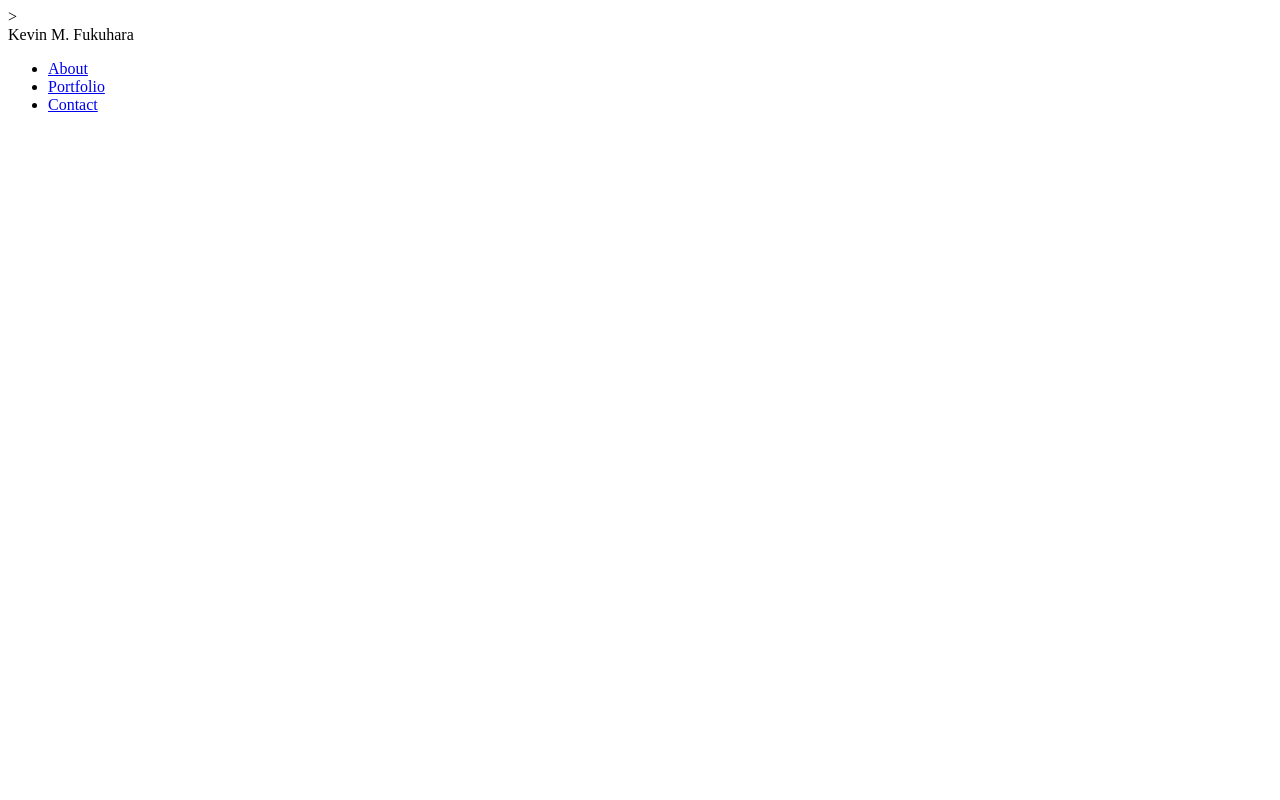
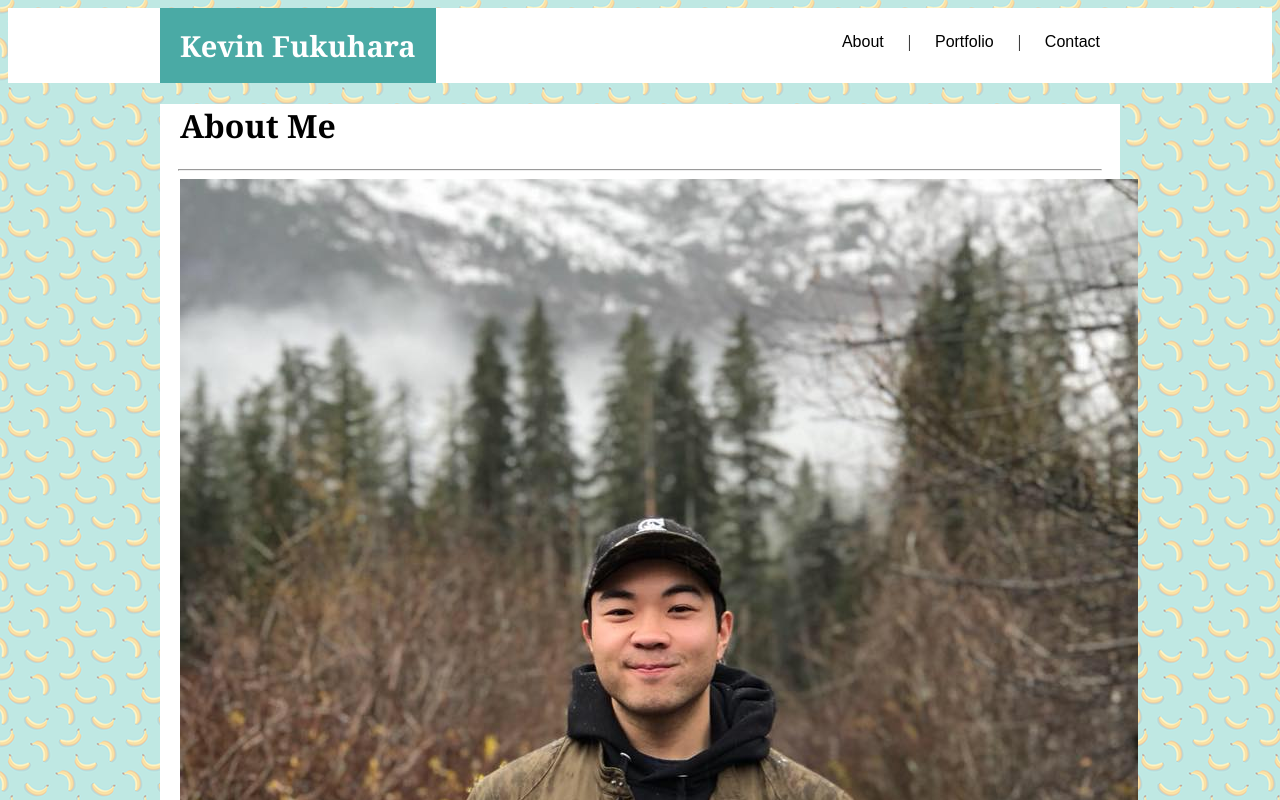
Before and after one commit to kevinfukuhara/Basic-Portfolio, a plain HTML site: page index.html in a window 1280 px wide. Shown: the top 800 px of the page. Drawn offline with Linux system fonts and the light colour scheme.

Commit message:
Added css file (incomplete as of now) and some images for the webpages

```diff
--- a/assets/css/style.css
+++ b/assets/css/style.css
@@ -0,0 +1,99 @@
+/* GLOBAL TAG - CSS ELEMENTS */
+header {
+	display:inline-block;
+	width:100%;
+	background-color: white;
+}
+
+h1 {
+	font-family: Georgia, Times, "Times New Roman", serif;
+}
+
+body {
+	/*
+	background-color: black;
+	*/
+	background-image: url("../images/bananas.png");
+	background-repeat: repeat;
+}
+
+footer {
+	display:inline-block;
+	width:100%;
+	text-align: center;
+}
+
+p {
+	font-family: Arial, "Helvetica Neue", Helvetica, sans-serif;
+}
+
+/**********************************/
+/***** CLASS - CSS ELEMENTS *******/
+/**********************************/
+.titleH1 {
+	display:inline;
+	float:left;
+	position: relative;
+	align-items: center;
+	background-color: #4aaaa5;
+	color: white;
+	font-size: 29px;
+	margin:0;
+	padding: 18px 20px;
+}
+
+.titleNav {
+	display:inline;
+	float:left;
+	position: relative;
+	align-items: center;
+}
+
+/* Style the top navigation bar */
+.topnav {
+	overflow: hidden;
+	background-color: white;
+	float:right;
+}
+
+/* Style the topnav links */
+.topnav a {
+    display: inline-block;
+    color: black;
+    text-align: center;
+    padding: 25px 20px;
+    text-decoration: none;
+    font-family: Arial, "Helvetica Neue", Helvetica, sans-serif;
+}
+
+/* Change color on hover */
+.topnav a:hover {
+    background-color: #4aaaa5;
+    color: black;
+}
+
+.marginMe {
+	width:960px;
+	margin-right: auto;
+	margin-left: auto;
+	background-color:white;
+}
+
+.bodyPadding {
+	padding: 0px 20px;
+}
+
+
+
+.lineShort {
+	width: 96%;
+}
+
+.bodyTitle {
+
+}
+
+
+/**********************************/
+/***** ID - CSS ELEMENTS *******/
+/**********************************/
--- a/index.html
+++ b/index.html
@@ -5,38 +5,54 @@
     <meta charset="UTF-8">
     <meta name="viewport" content="width=device-width, initial-scale=1.0">
     <meta http-equiv="X-UA-Compatible" content="ie=edge">
+    <link href="assets/css/style.css" rel="stylesheet" type="text/css" media="all" />
     <title>Kevin Fukuhara - Homepage</title>
 </head>
 
 <body>
-    <!-- Header -->>
+    <!-- Header -->
     <!-- containing the top portion of body with my logo or name + the Navigation bar links.-->
     <!-- ## This will not disappear when scrolling through webpage.## -->
     <header>
-        <!-- Logo/Name box: Name or logo goes here.-->
-        <div>
-            Kevin M. Fukuhara
-        </div>
+        <!-- Top Section containgin Logo + Navigation Bar.-->
+        <div class="marginMe">
+            <!-- This will provide the margins beteen the side bars-->
+                <!-- Logo/Name box: Name or logo goes here.-->
+                <!--
+                <div>
+                    <h1 class="titleH1">Kevin Fukuhara</h1>
+                </div>
+                -->
 
-        <!-- Navigation bar goes here: includes About (homepage), Portfolio, and Contact sections -->
-        <div>
-            <ul>
-                <li>
-                    <a href="#">About</a>
-                </li>
-                <li>
-                    <a href="portfolio.html">Portfolio</a>
-                </li>
-                <li>
-                    <a href="contact.html">Contact</a>
-                </li>
-            </ul>
-        </div>
+                <!-- Navigation bar goes here: includes About (homepage), Portfolio, and Contact sections -->
+                <nav>
 
+                    <h1 class="titleH1">Kevin Fukuhara</h1>
+                    <section class ="titleNav topnav">
+                        <a href="#">About</a> |
+                        <a href="portfolio.html">Portfolio</a> |
+                        <a href="contact.html">Contact</a>
+                    </section>
+
+                </nav>
+            </div>
+        <br>
     </header>
 
     <!-- Body of webpage - The section where the real content goes per page.-->
-    <div>
+    <div class="marginMe">
+        <h1 class="bodyPadding">About Me</h1>
+
+        <hr class="lineShort"> <!-- Line separates About Me from Content-->
+
+        <img src="assets/images/headshot2.jpg" alt="Kevin Fukuhara Profile Picture" class="bodyPadding">
+
+        <p class="bodyPadding">Lorem ipsum dolor sit amet, consectetur adipiscing elit. Integer nec odio. Praesent libero. Sed cursus ante dapibus diam. Sed nisi. Nulla quis sem at nibh elementum imperdiet. Duis sagittis ipsum. Praesent mauris. Fusce nec tellus sed augue semper porta. Mauris massa. Vestibulum lacinia arcu eget nulla. Class aptent taciti sociosqu ad litora torquent per conubia nostra, per inceptos himenaeos. Curabitur sodales ligula in libero. Sed dignissim lacinia nunc. </p>
+
+        <p  class="bodyPadding">Curabitur tortor. Pellentesque nibh. Aenean quam. In scelerisque sem at dolor. Maecenas mattis. Sed convallis tristique sem. Proin ut ligula vel nunc egestas porttitor. Morbi lectus risus, iaculis vel, suscipit quis, luctus non, massa. Fusce ac turpis quis ligula lacinia aliquet. Mauris ipsum. Nulla metus metus, ullamcorper vel, tincidunt sed, euismod in, nibh. Quisque volutpat condimentum velit. Class aptent taciti sociosqu ad litora torquent per conubia nostra, per inceptos himenaeos. Nam nec ante. </p>
+
+        <p class="bodyPadding">Sed lacinia, urna non tincidunt mattis, tortor neque adipiscing diam, a cursus ipsum ante quis turpis. Nulla facilisi. Ut fringilla. Suspendisse potenti. Nunc feugiat mi a tellus consequat imperdiet. Vestibulum sapien. Proin quam. Etiam ultrices. Suspendisse in justo eu magna luctus suscipit. Sed lectus. Integer euismod lacus luctus magna. Quisque cursus, metus vitae pharetra auctor, sem massa mattis sem, at interdum magna augue eget diam. Vestibulum ante ipsum primis in faucibus orci luctus et ultrices posuere cubilia Curae; Morbi lacinia molestie dui. Praesent blandit dolor. </p>
+
 
         <!-- Handle overflow via scrolling here. -->
     </div>
@@ -44,7 +60,7 @@
     <!-- Footer will contain the bottom section. -->
     <!--## This will not disappear when scrolling through webpage.## -->
     <footer>
-
+        Copyright&copy; 2019
     </footer>
 
 </body>
```
Also changed, not shown: contact.html (+57 -0 lines), portfolio.html (+82 -0 lines), assets/images/bananas.png (added), assets/images/headshot2.jpg (added), assets/images/project1.jpg (added), assets/images/project2.jpg (added), assets/images/project3.jpg (added), assets/images/project4.jpg (added), assets/images/project5.jpg (added).
